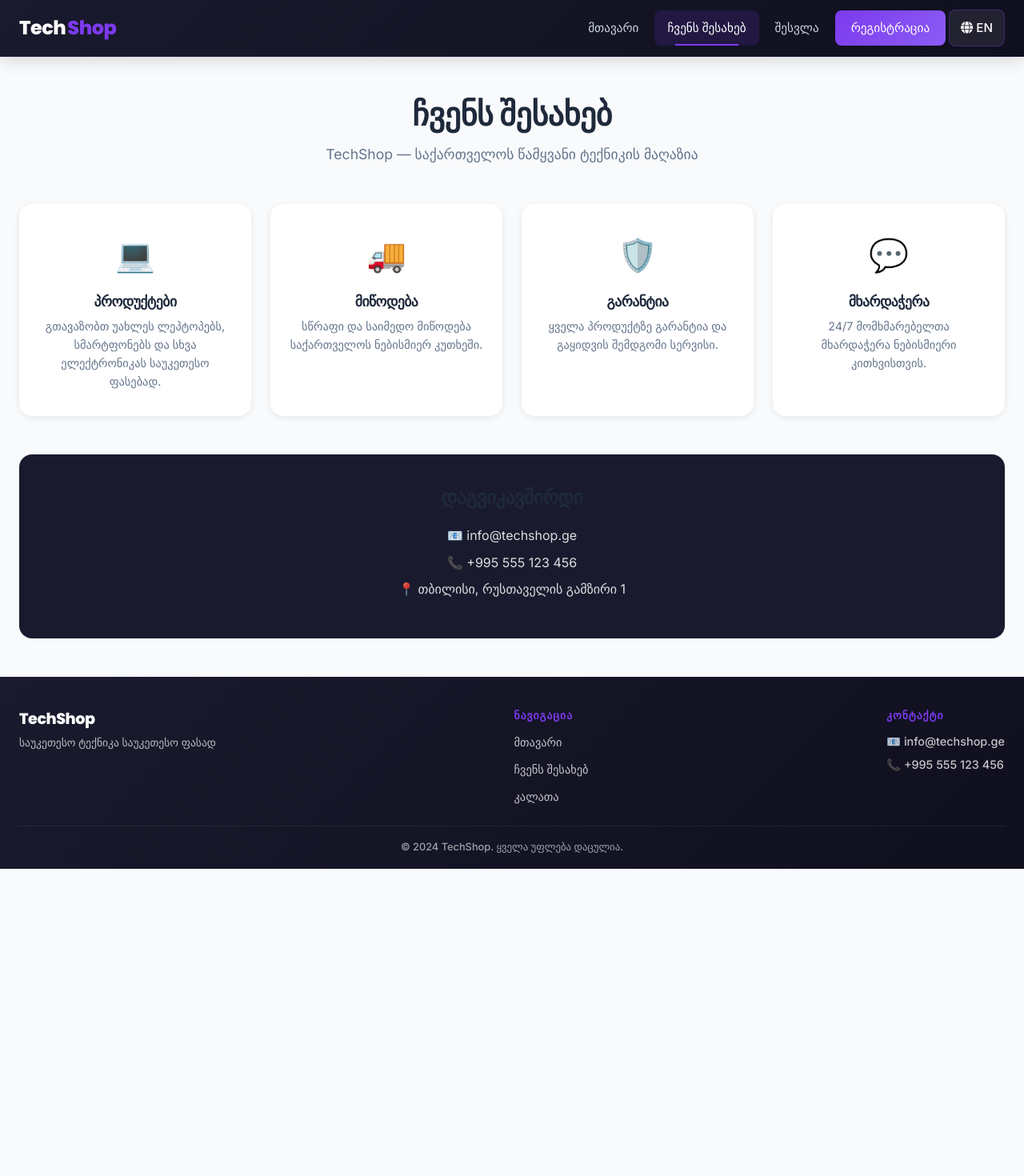
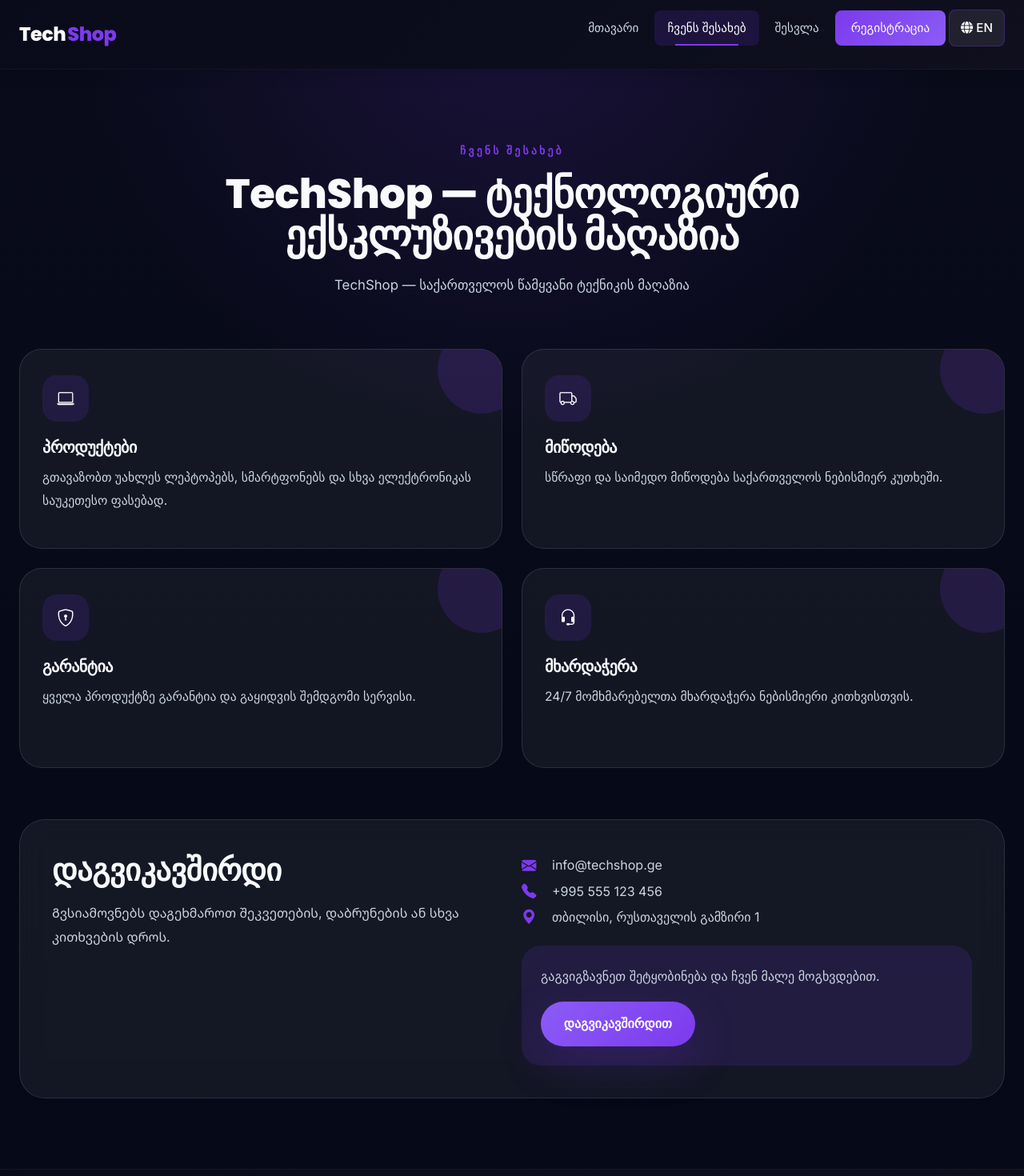
Before and after one commit to LikaMart/tech-shop, an Angular app: page /about in a window 1280 px wide. Shown: the top 1470 px of the page at 80% size. Before the commit the page ends 1086 px from the top, so only its background shows below. Built offline with nearby package versions, Linux system fonts and the light colour scheme.

Commit message:
Improve About page UI and add Bootstrap styling libraries

```diff
--- a/package.json
+++ b/package.json
@@ -17,6 +17,9 @@
     "@angular/forms": "^21.2.0",
     "@angular/platform-browser": "^21.2.0",
     "@angular/router": "^21.2.0",
+    "animate.css": "^4.1.1",
+    "bootstrap": "^5.3.8",
+    "bootstrap-icons": "^1.13.1",
     "rxjs": "~7.8.0",
     "tslib": "^2.3.0"
   },
--- a/src/app/core/services/language.ts
+++ b/src/app/core/services/language.ts
@@ -26,6 +26,10 @@
   aboutSupport: string;
   aboutSupportDesc: string;
   aboutContact: string;
+  aboutHeadline: string;
+  aboutContactText: string;
+  aboutContactCta: string;
+  contactUs: string;
   cartTitle: string;
   cartEmpty: string;
   cartTotal: string;
@@ -147,6 +151,10 @@
   aboutSupport: 'მხარდაჭერა',
   aboutSupportDesc: '24/7 მომხმარებელთა მხარდაჭერა ნებისმიერი კითხვისთვის.',
   aboutContact: 'დაგვიკავშირდი',
+  aboutHeadline: 'TechShop — ტექნოლოგიური ექსკლუზივების მაღაზია',
+  aboutContactText: 'Გვსიამოვნებს დაგეხმაროთ შეკვეთების, დაბრუნების ან სხვა კითხვების დროს.',
+  aboutContactCta: 'გაგვიგზავნეთ შეტყობინება და ჩვენ მალე მოგხვდებით.',
+  contactUs: 'დაგვიკავშირდით',
   cartTitle: '🛒 კალათა',
   cartEmpty: 'კალათა ცარიელია',
   cartTotal: 'სულ',
@@ -266,6 +274,10 @@
   aboutSupport: 'Support',
   aboutSupportDesc: '24/7 customer support for any questions.',
   aboutContact: 'Contact Us',
+  aboutHeadline: 'TechShop — your premium technology destination',
+  aboutContactText: 'We’re ready to help with orders, returns, or any questions you have.',
+  aboutContactCta: 'Send us a message and our team will get back to you shortly.',
+  contactUs: 'Contact Us',
   cartTitle: '🛒 Cart',
   cartEmpty: 'Cart is empty',
   cartTotal: 'Total',
--- a/src/app/pages/about/about.css
+++ b/src/app/pages/about/about.css
@@ -1,95 +1,189 @@
 .about-page {
-  padding: 48px 0;
+  padding: 88px 0;
   min-height: calc(100vh - 128px);
 }
 
 .about-hero {
   text-align: center;
-  margin-bottom: 48px;
+  margin-bottom: 64px;
+  max-width: 760px;
+  margin-left: auto;
+  margin-right: auto;
+}
+
+.about-eyebrow {
+  display: inline-flex;
+  align-items: center;
+  justify-content: center;
+  gap: 0.75rem;
+  text-transform: uppercase;
+  letter-spacing: 0.24em;
+  font-size: 0.85rem;
+  font-weight: 700;
+  color: var(--accent-color);
+  margin-bottom: 1rem;
 }
 
 .about-hero h1 {
-  font-size: 2.5rem;
-  font-weight: 700;
-  color: #1e293b;
-  margin-bottom: 12px;
+  font-size: clamp(2.5rem, 4vw, 3.5rem);
+  line-height: 1.03;
+  color: #f8fafc;
+  margin-bottom: 1.25rem;
 }
 
 .about-hero p {
-  font-size: 1.1rem;
-  color: #64748b;
+  font-size: 1.05rem;
+  color: var(--text-muted);
+  line-height: 1.85;
 }
 
 .about-grid {
   display: grid;
-  grid-template-columns: repeat(4, 1fr);
+  grid-template-columns: repeat(2, minmax(0, 1fr));
   gap: 24px;
-  margin-bottom: 48px;
+  margin-bottom: 64px;
 }
 
 .about-card {
-  background: white;
-  border-radius: 16px;
-  padding: 32px 24px;
-  text-align: center;
-  box-shadow: 0 2px 8px rgba(0,0,0,0.08);
-  transition: transform 0.2s;
+  position: relative;
+  background: rgba(255, 255, 255, 0.05);
+  border: 1px solid rgba(148, 163, 184, 0.18);
+  border-radius: 28px;
+  padding: 32px 28px;
+  min-height: 250px;
+  overflow: hidden;
+  transition:
+    transform 0.25s ease,
+    border-color 0.25s ease,
+    background 0.25s ease;
+}
+
+.about-card::before {
+  content: '';
+  position: absolute;
+  top: -30px;
+  right: -30px;
+  width: 110px;
+  height: 110px;
+  border-radius: 50%;
+  background: rgba(124, 58, 237, 0.16);
+}
+
+.icon {
+  display: inline-flex;
+  align-items: center;
+  justify-content: center;
+  width: 58px;
+  height: 58px;
+  border-radius: 18px;
+  background: rgba(124, 58, 237, 0.14);
+  color: #fff;
+  font-size: 1.35rem;
+  margin-bottom: 20px;
+  position: relative;
+  z-index: 1;
+}
+
+.about-card h3 {
+  font-size: 1.25rem;
+  font-weight: 700;
+  color: #f8fafc;
+  margin-bottom: 12px;
+}
+
+.about-card p {
+  color: var(--text-muted);
+  font-size: 0.98rem;
+  line-height: 1.8;
+  position: relative;
+  z-index: 1;
 }
 
 .about-card:hover {
-  transform: translateY(-4px);
-}
-
-.icon {
-  font-size: 2.5rem;
-  display: block;
-  margin-bottom: 16px;
-}
-
-.about-card h3 {
-  font-size: 1.1rem;
-  font-weight: 700;
-  color: #1e293b;
-  margin-bottom: 8px;
-}
-
-.about-card p {
-  color: #64748b;
-  font-size: 0.9rem;
-  line-height: 1.6;
+  transform: translateY(-6px);
+  border-color: rgba(124, 58, 237, 0.45);
+  background: rgba(255, 255, 255, 0.1);
 }
 
 .about-contact {
-  background: var(--main-color);
-  color: white;
-  border-radius: 16px;
+  display: grid;
+  grid-template-columns: 1fr 1fr;
+  gap: 24px;
+  background: rgba(255, 255, 255, 0.06);
+  border: 1px solid rgba(148, 163, 184, 0.18);
+  border-radius: 32px;
   padding: 40px;
-  text-align: center;
+  backdrop-filter: blur(18px);
 }
 
-.about-contact h2 {
-  font-size: 1.5rem;
-  margin-bottom: 20px;
+.about-contact-info h2 {
+  font-size: clamp(2rem, 3vw, 2.5rem);
+  margin-bottom: 1rem;
+  color: #f8fafc;
 }
 
-.about-contact p {
-  font-size: 1rem;
-  margin-bottom: 8px;
-  opacity: 0.85;
+.about-contact-info p {
+  margin: 0;
+  color: var(--text-muted);
+  line-height: 1.85;
+  max-width: 540px;
 }
 
-@media (max-width: 1024px) {
-  .about-grid {
-    grid-template-columns: repeat(2, 1fr);
-  }
+.about-contact-details {
+  display: grid;
+  gap: 20px;
 }
 
-@media (max-width: 480px) {
+.about-contact-details p {
+  display: flex;
+  align-items: center;
+  gap: 14px;
+  color: var(--text-muted);
+  margin: 0;
+}
+
+.about-contact-details i {
+  color: var(--accent-color);
+  min-width: 24px;
+  font-size: 1.15rem;
+}
+
+.about-contact-cta {
+  padding: 24px;
+  border-radius: 24px;
+  background: rgba(124, 58, 237, 0.14);
+  color: #f8fafc;
+}
+
+.about-contact-cta p {
+  margin: 0 0 18px;
+  color: var(--text-muted);
+}
+
+.about-contact-cta a {
+  display: inline-flex;
+  align-items: center;
+  gap: 0.5rem;
+  color: #fff;
+  font-weight: 700;
+}
+
+@media (max-width: 992px) {
   .about-grid {
     grid-template-columns: 1fr;
   }
 
-  .about-hero h1 {
-    font-size: 1.8rem;
+  .about-contact {
+    grid-template-columns: 1fr;
   }
 }
+
+@media (max-width: 576px) {
+  .about-page {
+    padding: 56px 0;
+  }
+
+  .about-hero h1 {
+    font-size: 2.4rem;
+  }
+}
--- a/src/app/pages/about/about.html
+++ b/src/app/pages/about/about.html
@@ -1,41 +1,63 @@
 <div class="about-page">
   <div class="container">
     <div class="about-hero">
-      <h1>{{ lang.translations().aboutTitle }}</h1>
+      <span class="about-eyebrow">{{ lang.translations().aboutTitle }}</span>
+      <h1>{{ lang.translations().aboutHeadline }}</h1>
       <p>{{ lang.translations().aboutSubtitle }}</p>
     </div>
 
     <div class="about-grid">
-      <div class="about-card">
-        <span class="icon">💻</span>
+      <article class="about-card">
+        <span class="icon">
+          <i class="bi bi-laptop"></i>
+        </span>
         <h3>{{ lang.translations().aboutProducts }}</h3>
         <p>{{ lang.translations().aboutProductsDesc }}</p>
-      </div>
+      </article>
 
-      <div class="about-card">
-        <span class="icon">🚚</span>
+      <article class="about-card">
+        <span class="icon">
+          <i class="bi bi-truck"></i>
+        </span>
         <h3>{{ lang.translations().aboutDelivery }}</h3>
         <p>{{ lang.translations().aboutDeliveryDesc }}</p>
-      </div>
+      </article>
 
-      <div class="about-card">
-        <span class="icon">🛡️</span>
+      <article class="about-card">
+        <span class="icon">
+          <i class="bi bi-shield-lock"></i>
+        </span>
         <h3>{{ lang.translations().aboutWarranty }}</h3>
         <p>{{ lang.translations().aboutWarrantyDesc }}</p>
-      </div>
+      </article>
 
-      <div class="about-card">
-        <span class="icon">💬</span>
+      <article class="about-card">
+        <span class="icon">
+          <i class="bi bi-headset"></i>
+        </span>
         <h3>{{ lang.translations().aboutSupport }}</h3>
         <p>{{ lang.translations().aboutSupportDesc }}</p>
-      </div>
+      </article>
     </div>
 
-    <div class="about-contact">
-      <h2>{{ lang.translations().aboutContact }}</h2>
-      <p>📧 info@techshop.ge</p>
-      <p>📞 +995 555 123 456</p>
-      <p>📍 თბილისი, რუსთაველის გამზირი 1</p>
-    </div>
+    <section class="about-contact">
+      <div class="about-contact-info">
+        <h2>{{ lang.translations().aboutContact }}</h2>
+        <p>{{ lang.translations().aboutContactText }}</p>
+      </div>
+      <div class="about-contact-details">
+        <div>
+          <p><i class="bi bi-envelope-fill"></i> info@techshop.ge</p>
+          <p><i class="bi bi-telephone-fill"></i> +995 555 123 456</p>
+          <p><i class="bi bi-geo-alt-fill"></i> თბილისი, რუსთაველის გამზირი 1</p>
+        </div>
+        <div class="about-contact-cta">
+          <p>{{ lang.translations().aboutContactCta }}</p>
+          <a href="mailto:info@techshop.ge" class="btn-primary-custom">{{
+            lang.translations().contactUs
+          }}</a>
+        </div>
+      </div>
+    </section>
   </div>
 </div>
--- a/src/styles.css
+++ b/src/styles.css
@@ -1,17 +1,24 @@
+@import 'bootstrap/dist/css/bootstrap.min.css';
+@import 'bootstrap-icons/font/bootstrap-icons.css';
+@import 'animate.css/animate.min.css';
+
 /* You can add global styles to this file, and also import other style files */
 /* #region Variables */
 :root {
-  --main-color: #1a1a2e;
+  --main-color: #090b1a;
+  --surface-color: #111827;
+  --surface-alt: #1f2937;
   --accent-color: #7c3aed;
   --accent-hover: #6d28d9;
-  --text-color: #ffffff;
-  --text-muted: #94a3b8;
-  --bg-color: #f8fafc;
-  --card-bg: #ffffff;
-  --border-color: #e2e8f0;
+  --text-color: #f8fafc;
+  --text-muted: #cbd5e1;
+  --bg-color: #050816;
+  --card-bg: rgba(15, 23, 42, 0.92);
+  --border-color: rgba(148, 163, 184, 0.2);
+  --shadow-soft: 0 30px 80px rgba(15, 23, 42, 0.25);
   --transition-fast: 0.2s;
   --transition-normal: 0.3s;
-  --transition-smooth: 0.4s;
+  --transition-smooth: 0.45s;
   --font-primary: 'Poppins', sans-serif;
   --font-secondary: 'Inter', sans-serif;
 }
@@ -42,16 +49,19 @@
 }
 
 body {
+  min-height: 100vh;
   font-family: var(--font-secondary);
-  background-color: var(--bg-color);
-  color: #1e293b;
+  background:
+    radial-gradient(circle at top, rgba(124, 58, 237, 0.15), transparent 30%),
+    linear-gradient(180deg, #090b1a 0%, #050816 100%);
+  color: var(--text-color);
   line-height: 1.6;
   font-size: 16px;
 }
 
 @media (max-width: 768px) {
   body {
-    font-size: 14px;
+    font-size: 15px;
   }
 }
 
@@ -74,7 +84,7 @@
 }
 
 button:focus-visible {
-  outline: 2px solid var(--accent-color);
+  outline: 2px solid rgba(124, 58, 237, 0.8);
   outline-offset: 2px;
 }
 
@@ -97,19 +107,26 @@
 input,
 textarea,
 select {
-  border-radius: 8px;
-  border: 1px solid var(--border-color);
-  padding: 10px 12px;
+  border-radius: 16px;
+  border: 1px solid rgba(148, 163, 184, 0.2);
+  padding: 14px 16px;
   transition: all var(--transition-normal);
   font-family: var(--font-secondary);
+  background: rgba(15, 23, 42, 0.9);
+  color: var(--text-color);
+}
+
+input::placeholder,
+textarea::placeholder {
+  color: rgba(203, 213, 225, 0.7);
 }
 
 input:focus,
 textarea:focus,
 select:focus {
   outline: none;
-  border-color: var(--accent-color);
-  box-shadow: 0 0 0 3px rgba(124, 58, 237, 0.1);
+  border-color: rgba(124, 58, 237, 0.8);
+  box-shadow: 0 0 0 4px rgba(124, 58, 237, 0.15);
 }
 
 /* #endregion */
@@ -153,6 +170,59 @@
   align-items: center;
 }
 
+.bg-surface {
+  background: var(--surface-color);
+}
+
+.card-surface,
+.form-surface {
+  background: var(--card-bg);
+  border: 1px solid var(--border-color);
+  box-shadow: var(--shadow-soft);
+  border-radius: 28px;
+  backdrop-filter: blur(18px);
+}
+
+.section-title {
+  font-size: clamp(2rem, 3vw, 3rem);
+  line-height: 1.05;
+}
+
+.section-subtitle,
+.text-muted {
+  color: var(--text-muted);
+}
+
+.btn-primary-custom {
+  background: linear-gradient(135deg, #8b5cf6, #7c3aed);
+  border: none;
+  color: #fff;
+  border-radius: 999px;
+  padding: 0.95rem 1.8rem;
+  font-weight: 700;
+  box-shadow: 0 20px 60px rgba(124, 58, 237, 0.18);
+}
+
+.btn-primary-custom:hover {
+  transform: translateY(-1px);
+  background: linear-gradient(135deg, #7c3aed, #8b5cf6);
+}
+
+.badge-accent {
+  display: inline-flex;
+  align-items: center;
+  gap: 0.35rem;
+  padding: 0.45rem 0.85rem;
+  border-radius: 999px;
+  background: rgba(124, 58, 237, 0.15);
+  color: #e0dcff;
+  font-weight: 600;
+}
+
+.shadow-soft {
+  box-shadow: var(--shadow-soft);
+}
+
 /* #endregion */
 
 /* #region Typography */
@@ -166,43 +236,38 @@
   font-weight: 700;
   line-height: 1.2;
   margin: 0;
-  color: #1e293b;
+  color: #f8fafc;
   letter-spacing: -0.5px;
 }
 
 h1 {
-  font-size: 2.5rem;
+  font-size: clamp(2.5rem, 5vw, 4rem);
   font-weight: 800;
 }
 
 h2 {
-  font-size: 2rem;
-  font-weight: 800;
+  font-size: clamp(2rem, 3.5vw, 2.75rem);
 }
 
 h3 {
-  font-size: 1.5rem;
-  font-weight: 700;
+  font-size: clamp(1.5rem, 2.5vw, 2rem);
 }
 
 h4 {
   font-size: 1.25rem;
-  font-weight: 700;
 }
 
 h5 {
   font-size: 1.1rem;
-  font-weight: 600;
 }
 
 h6 {
   font-size: 1rem;
-  font-weight: 600;
 }
 
 p {
   margin: 0;
-  line-height: 1.6;
+  line-height: 1.75;
   font-family: var(--font-secondary);
 }
 
@@ -215,23 +280,23 @@
 }
 
 ::-webkit-scrollbar-track {
-  background: #f1f5f9;
+  background: rgba(15, 23, 42, 0.55);
 }
 
 ::-webkit-scrollbar-thumb {
-  background: var(--accent-color);
-  border-radius: 5px;
+  background: rgba(124, 58, 237, 0.65);
+  border-radius: 999px;
 }
 
 ::-webkit-scrollbar-thumb:hover {
-  background: var(--accent-hover);
+  background: rgba(124, 58, 237, 0.9);
 }
 
 /* #endregion */
 
 /* #region Focus Visible */
 :focus-visible {
-  outline: 2px solid var(--accent-color);
+  outline: 2px solid rgba(124, 58, 237, 0.9);
   outline-offset: 2px;
 }
 
```
Also changed, not shown: 1 other file (tests, documents, lock files or other folders).
